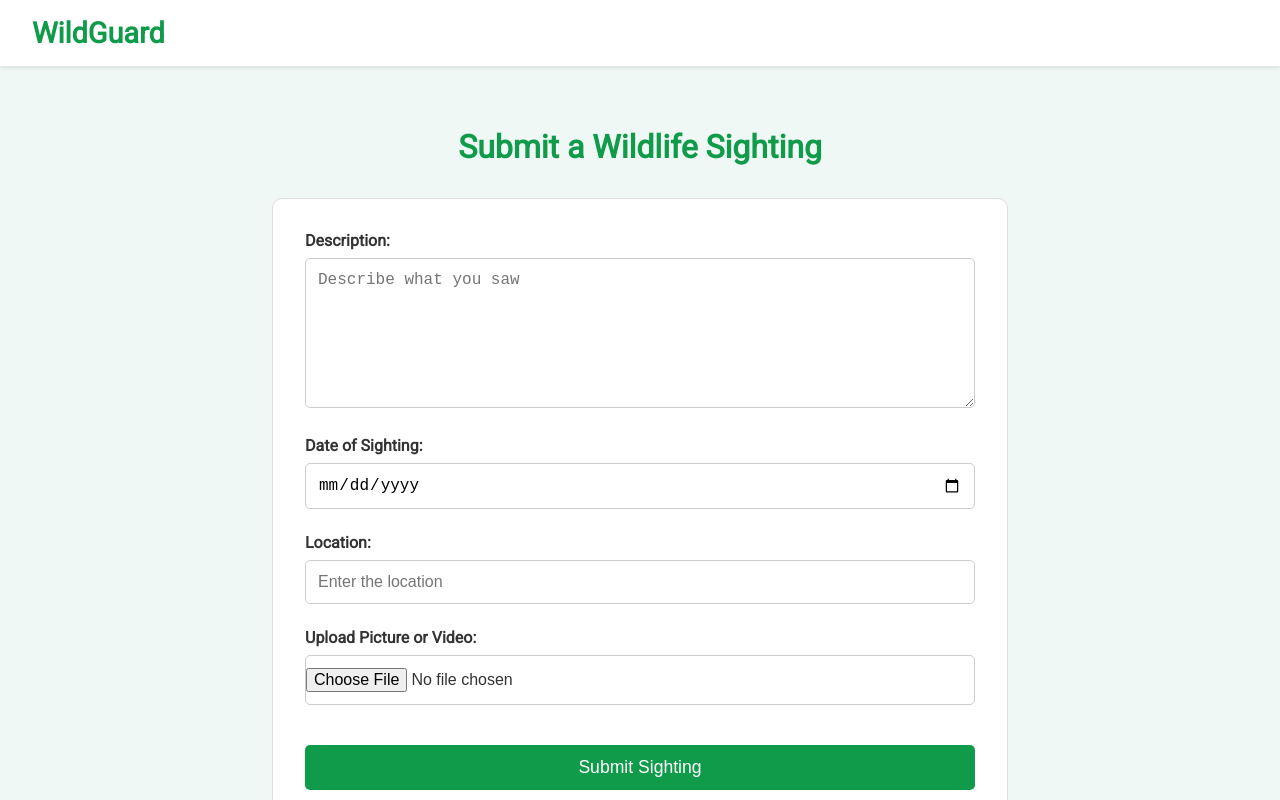
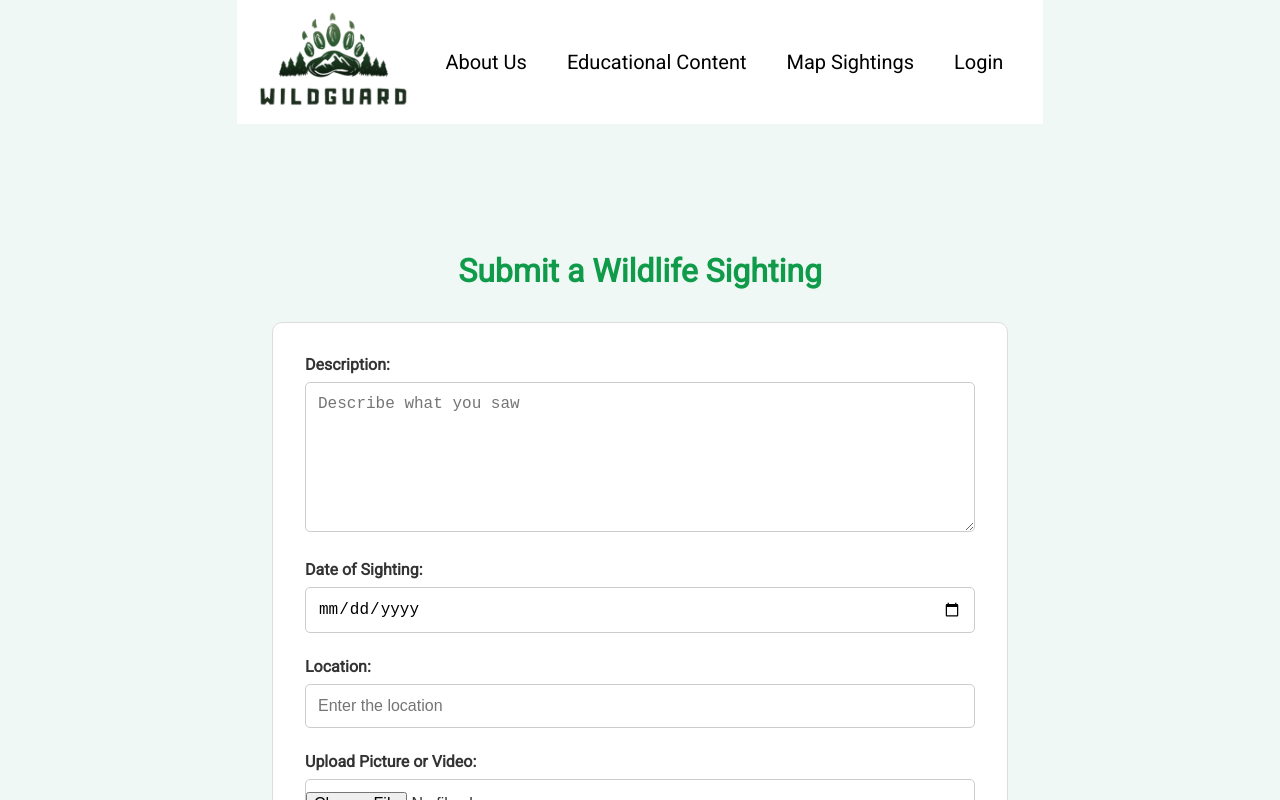
Before and after one commit to meghanwilcox/CSC490Capstone-UNCG-2024, a React (Vite) app in the folder frontend/wildguard-frontend/: page /wildlife-sighting-form in a window 1280 px wide. Shown: the top 800 px of the page. Built offline with nearby package versions, Linux system fonts and the light colour scheme.

Commit message:
added navbar to all current pages

```diff
--- a/frontend/wildguard-frontend/src/SpeciesDetail.jsx
+++ b/frontend/wildguard-frontend/src/SpeciesDetail.jsx
@@ -1,6 +1,7 @@
 import React, { useState, useEffect } from 'react';
 import { useParams } from 'react-router-dom';
 import './styles/SpeciesDetail.css';
+import Navbar from './Navbar';
 
 const SpeciesDetail = () => {
   const { scientificName } = useParams();
@@ -43,6 +44,7 @@ const SpeciesDetail = () => {
 
   return (
     <div className="species-detail">
+      <Navbar />
       <h2>Species Details</h2>
       <p><strong>Scientific Name:</strong> {speciesData.scientificName}</p>
       <p><strong>Kingdom:</strong> {speciesData.kingdom}</p>
--- a/frontend/wildguard-frontend/src/SpeciesSearch.jsx
+++ b/frontend/wildguard-frontend/src/SpeciesSearch.jsx
@@ -2,6 +2,7 @@ import React, { useState, useEffect } from 'react';
 import { Link } from 'react-router-dom';
 import './styles/SpeciesSearch.css';
 import logo from './assets/logo 2 transparent.png';
+import Navbar from './Navbar';
 
 const SpeciesSearchPage = () => {
   const [species, setSpecies] = useState([]);
@@ -37,18 +38,10 @@ const SpeciesSearchPage = () => {
   }, [searchTerm, categoryFilter, species]);
 
   return (
-    <div className="species-search-page">
-      {/* Header/Banner */}
-      <header className="species-search-header">
-        <Link to="/" className="logo">
-          <img src={logo} alt="WildGuard Logo" className="logo-image" />
-        </Link>
-      </header>
 
-      {/* Main Content */}
-      <div className="species-search-content">
-
-
+    <div>
+      <Navbar />
+      <div>
         <h1>Species Search</h1>
 
         {/* Filters */}
--- a/frontend/wildguard-frontend/src/WildlifeSightingForm.jsx
+++ b/frontend/wildguard-frontend/src/WildlifeSightingForm.jsx
@@ -2,6 +2,7 @@
 import React, { useState } from 'react';
 import { Link } from 'react-router-dom';
 import './styles/WildlifeSightingForm.css';
+import Navbar from './Navbar';
 
 const WildlifeSightingForm = () => {
   const [formData, setFormData] = useState({
@@ -47,9 +48,7 @@ const WildlifeSightingForm = () => {
   return (
     <div className="wildlife-sighting-form-page">
       {/* Header/Banner */}
-      <header className="wildlife-sighting-form-header">
-        <Link to="/" className="logo">WildGuard</Link>
-      </header>
+      <Navbar/>
 
       {/* Main Content */}
       <div className="wildlife-sighting-form-content">
```
